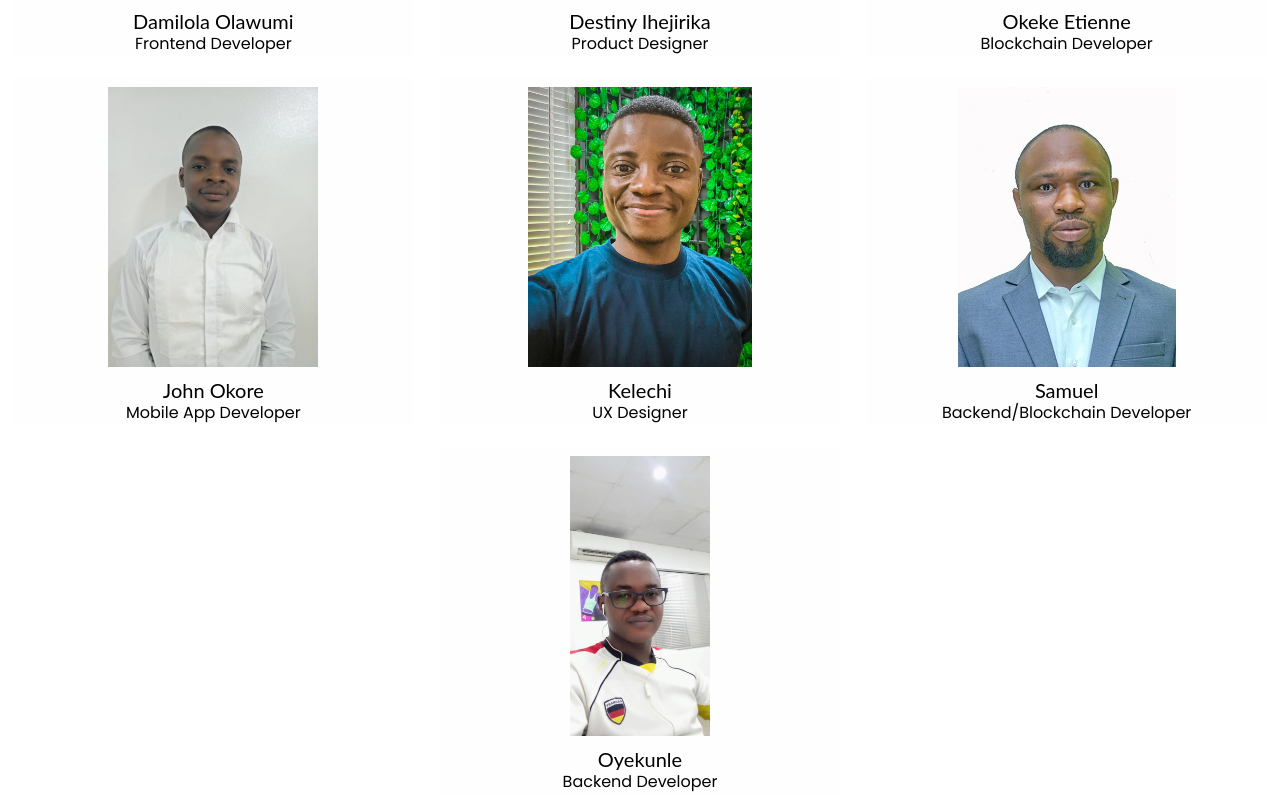
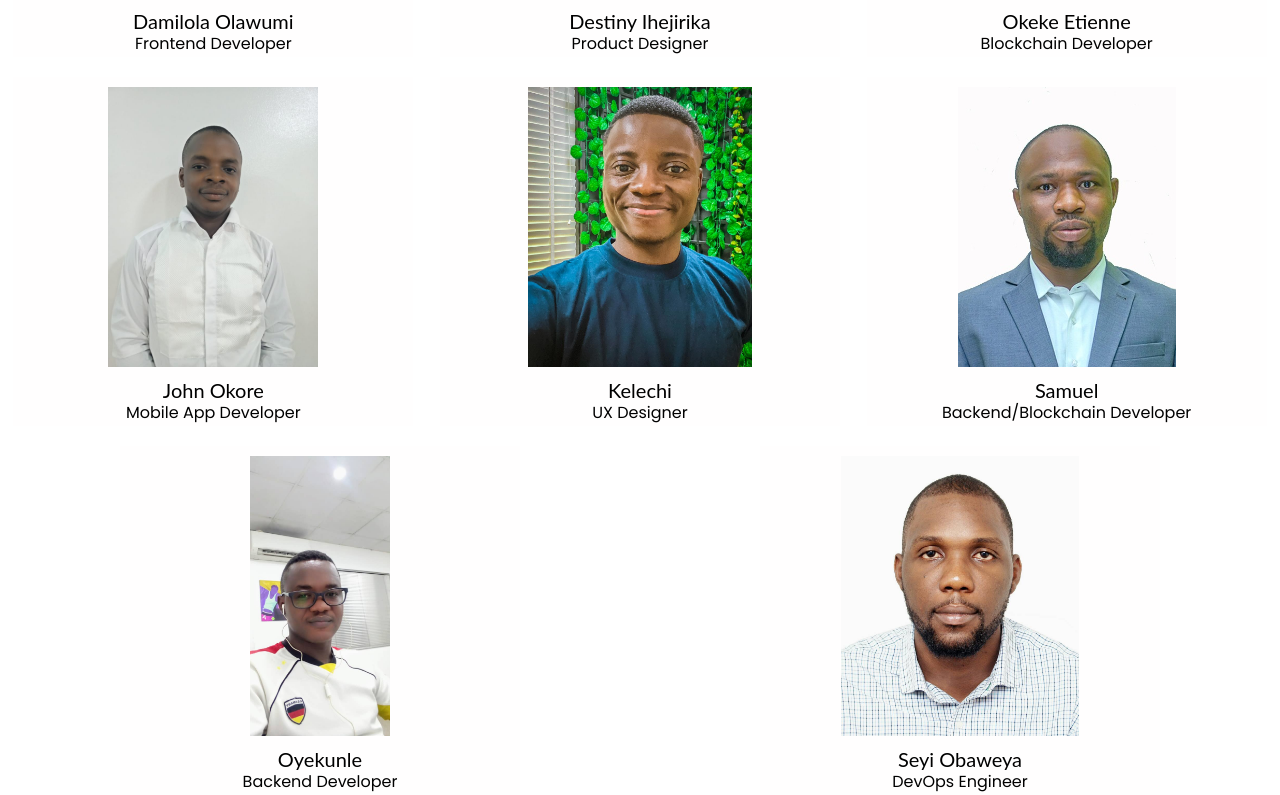
Before and after one commit to codetobank-team/ether-react-client, a React (Create React App) app in the folder codetobank/: page /team in a window 1280 px wide. Shown: the part 328-1123 px from the top of the page. Built offline with nearby package versions, Linux system fonts and the light colour scheme.

Commit message:
added a team member

```diff
--- a/codetobank/src/Components/AboutUs.js
+++ b/codetobank/src/Components/AboutUs.js
@@ -7,6 +7,7 @@ import John from '../Images/Team/John.jpeg';
 import Kelechi from '../Images/Team/Kelechi.jpeg';
 import Oye from '../Images/Team/Oye.jpeg';
 import Sammy from '../Images/Team/Sammy.jpeg';
+import Seyi from '../Images/Team/Seyi.jpeg';
 
 
 
@@ -127,6 +128,13 @@ function AboutUs() {
                     <P>Backend Developer</P>
 
                 </Div>
+
+                <Div>
+                    <Img src={Seyi} alt="Seyi.jepg" />
+                    <H6>Seyi Obaweya</H6>
+                    <P>DevOps Engineer</P>
+
+                </Div>
             </Section>
 
         </MainDiv>
```
Also changed, not shown: codetobank/src/Images/Team/Seyi.jpeg (added).
